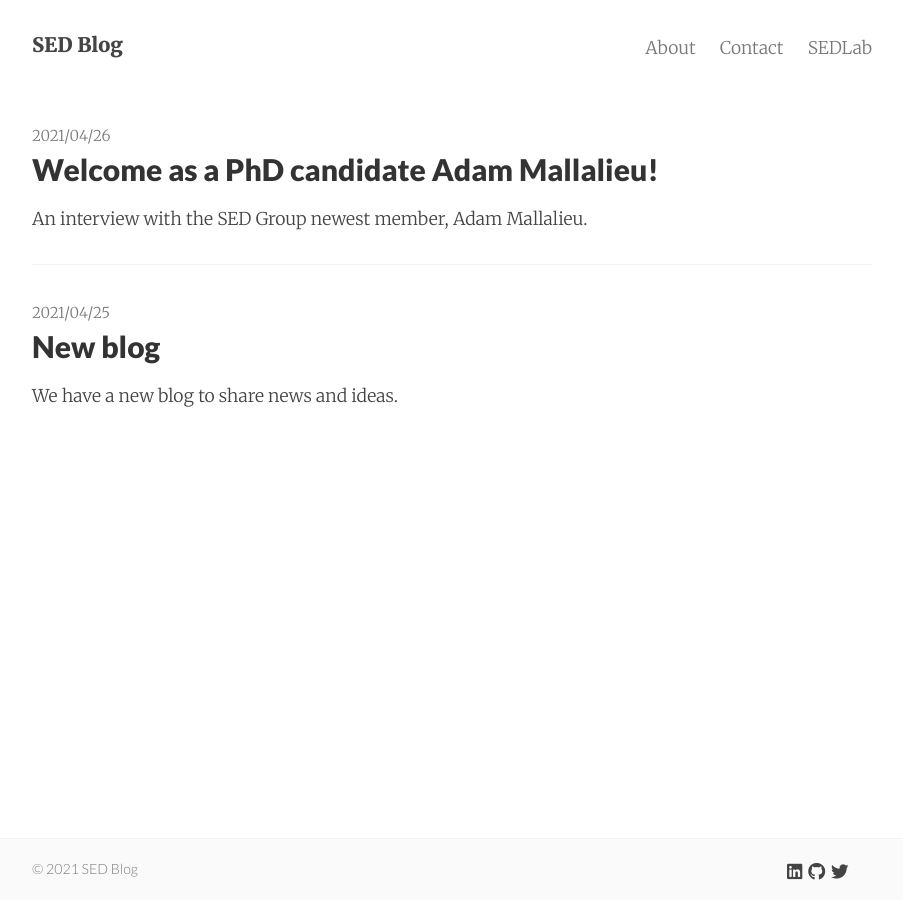
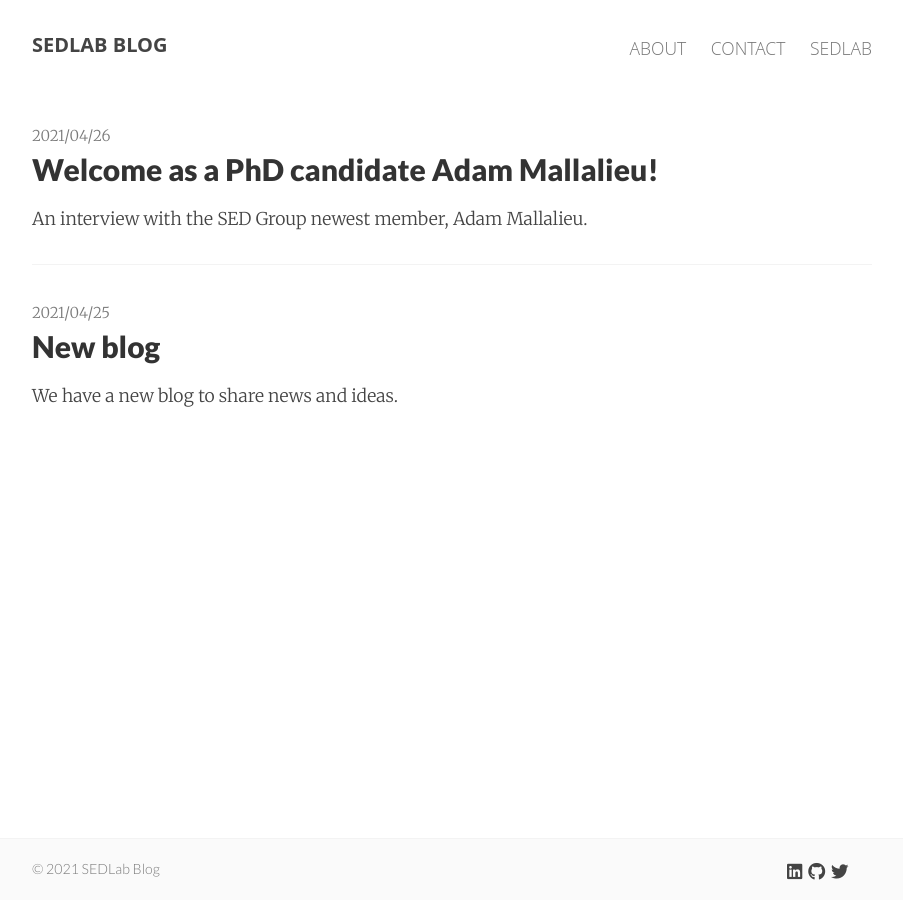
Before and after one commit to sed-group/blog, a Jekyll site: the page built from index.html, in a window 1280 px wide. Shown: the whole page, without its empty margins (188-1091 px from the left). Built offline with Jekyll 4.4.1, drawn with Linux system fonts in a browser that asks for light colours; nearby versions of some CDN libraries; the list of posts is cut into pages by our own code.

Commit message:
header formatting

```diff
--- a/_config.yml
+++ b/_config.yml
@@ -1,5 +1,5 @@
 # Site settings
-title:       SED Blog
+title:       SEDLab Blog
 email:
 author:      Iñigo Alonso Fernandez
 description: "The SED Group at the Chalmers University of Technology"
--- a/_sass/_header.scss
+++ b/_sass/_header.scss
@@ -1,6 +1,8 @@
 .site-header {
   padding-top: $space-1;
   padding-bottom: $space-2;
+  text-transform: uppercase;
+  font-family: 'Open Sans', 'Helvetica Neue', Arial, sans-serif;
 }
 
 .share-page {
```
